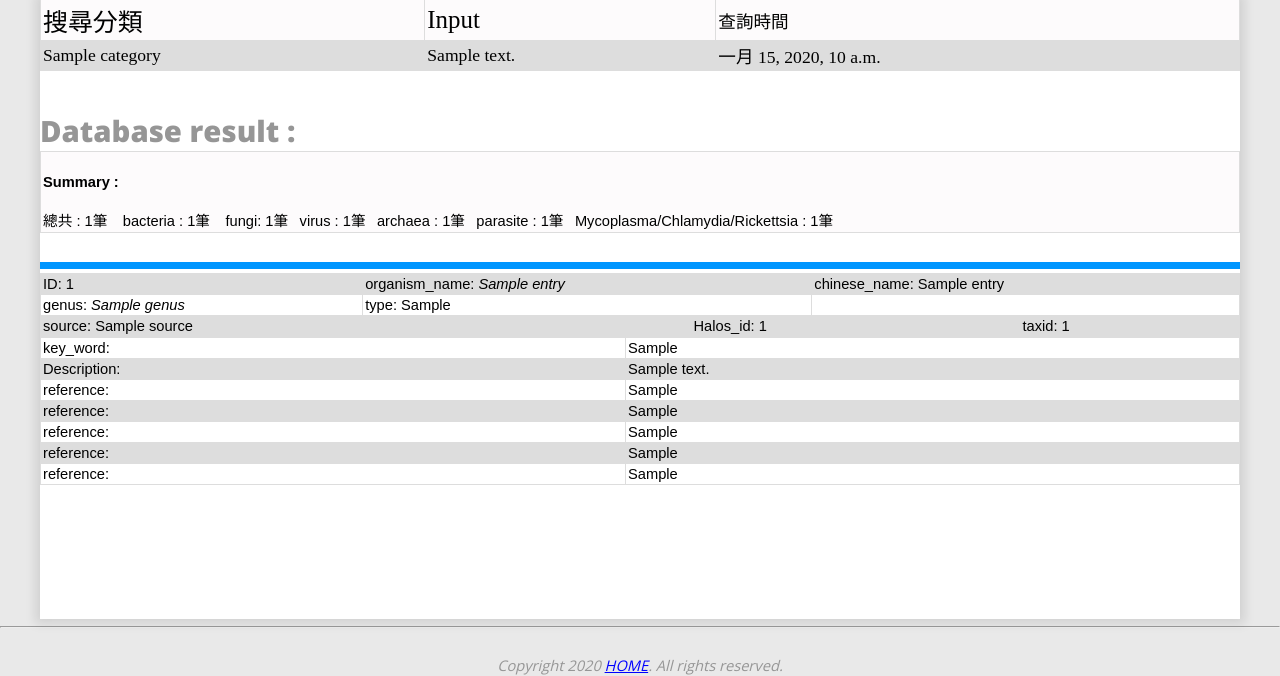
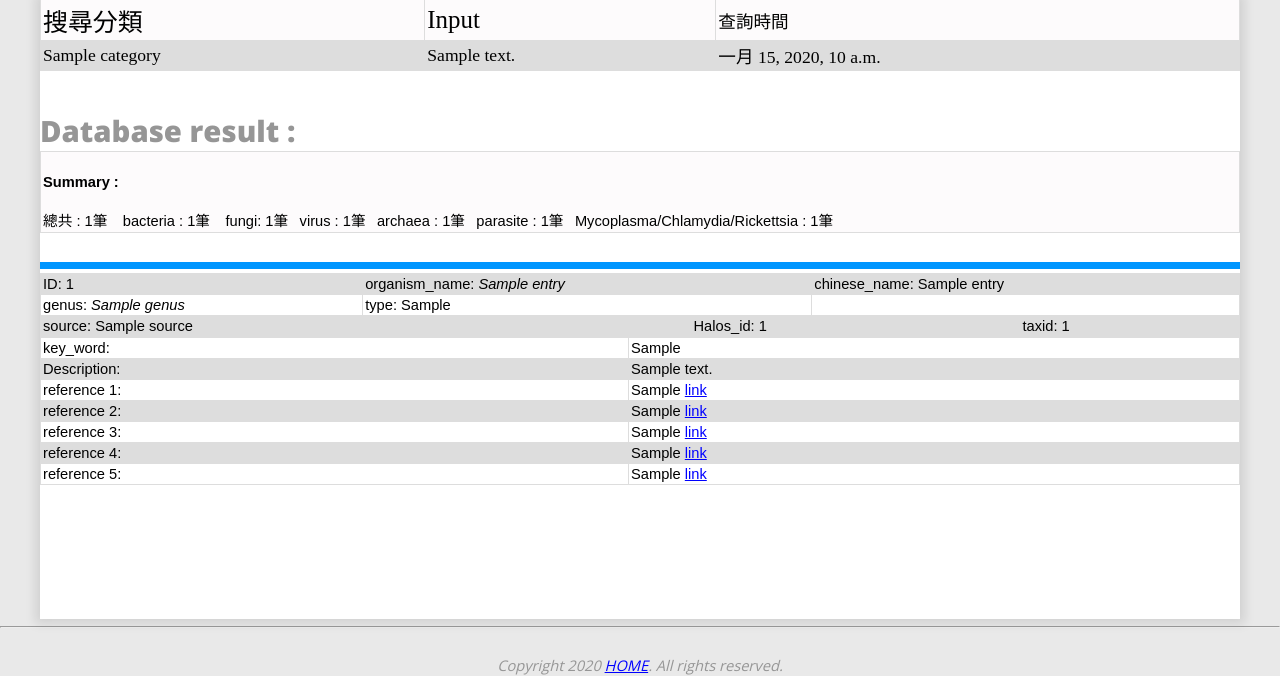
Before and after one commit to HuangDeneil/Django_project, a Django app: template mysite/templates/content/search_result.html in a window 1280 px wide. Shown: the part 386-1062 px from the top of the page. Run offline with Django 3.2, Linux system fonts and the light colour scheme; a user stored in the database is signed in; tables that the repository leaves empty hold one stand-in row (values such as "Sample post"); the template is opened without the code that fills it: most values are stand-ins (such as "Sample title", 1, 10 or a date in 2020).

Commit message:
add reference link

```diff
--- a/mysite/templates/content/search_result.html
+++ b/mysite/templates/content/search_result.html
@@ -60,14 +60,24 @@
         <table>
             <tr><td>key_word: </td><td>{{ i.key_word }}</td></tr>
             <tr><td>Description: </td><td>{{ i.Description }}</td></tr>
-            <tr><td>reference: </td><td>{{ i.reference1 }}</td></tr>
-            <tr><td>reference: </td><td>{{ i.reference2 }}</td></tr>
-            <tr><td>reference: </td><td>{{ i.reference3 }}</td></tr>
-            <tr><td>reference: </td><td>{{ i.reference4 }}</td></tr>
-            <tr><td>reference: </td><td>{{ i.reference5 }}</td></tr>
+            {% if i.reference1 %}
+            <tr><td>reference 1: </td><td>{{ i.reference1 }} <a href="https://scholar.google.com/scholar?q={{ i.reference1 }}" >link</a> </td></tr>
+            {% endif %}
+            {% if i.reference2 %}
+            <tr><td>reference 2: </td><td>{{ i.reference2 }} <a href="https://scholar.google.com/scholar?q={{ i.reference2 }}" >link</a> </td></tr>
+            {% endif %}
+            {% if i.reference3 %}
+            <tr><td>reference 3: </td><td>{{ i.reference3 }} <a href="https://scholar.google.com/scholar?q={{ i.reference3 }}" >link</a> </td></tr>
+            {% endif %}
+            {% if i.reference4 %}
+            <tr><td>reference 4: </td><td>{{ i.reference4 }} <a href="https://scholar.google.com/scholar?q={{ i.reference4 }}" >link</a> </td></tr>
+            {% endif %}
+            {% if i.reference5 %}
+            <tr><td>reference 5: </td><td>{{ i.reference5 }} <a href="https://scholar.google.com/scholar?q={{ i.reference5 }}" >link</a> </td></tr>
+            {% endif %}
         </table>
             <br><br><br>
-    <!-- </form> -->
+    <!-- </form>  https://scholar.google.com/scholar?q=   -->
 {% endfor %}
 
 
```
